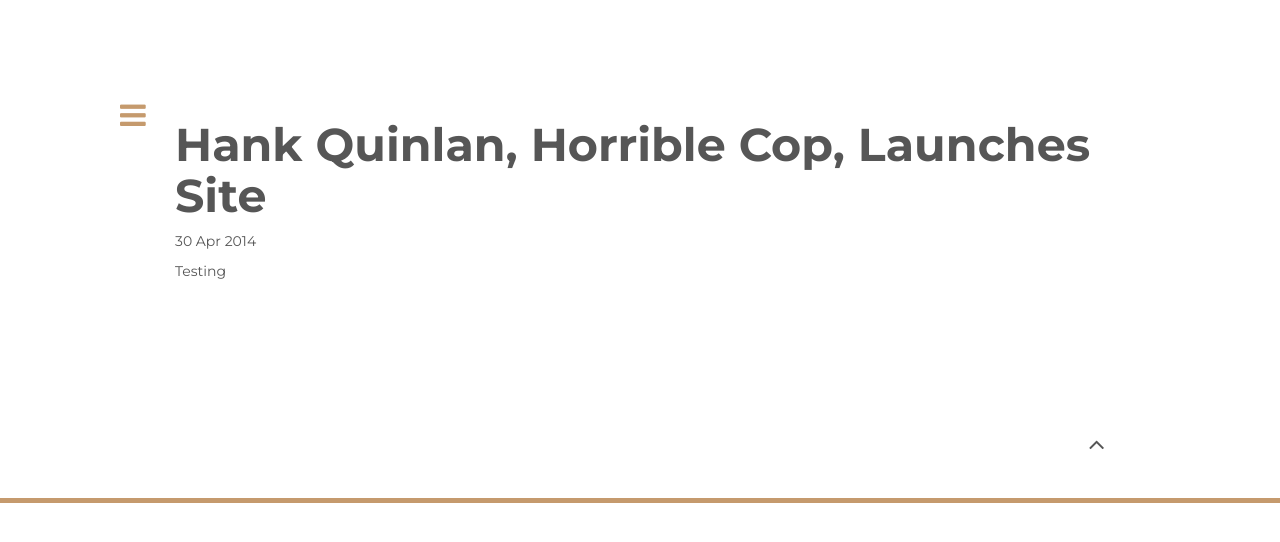
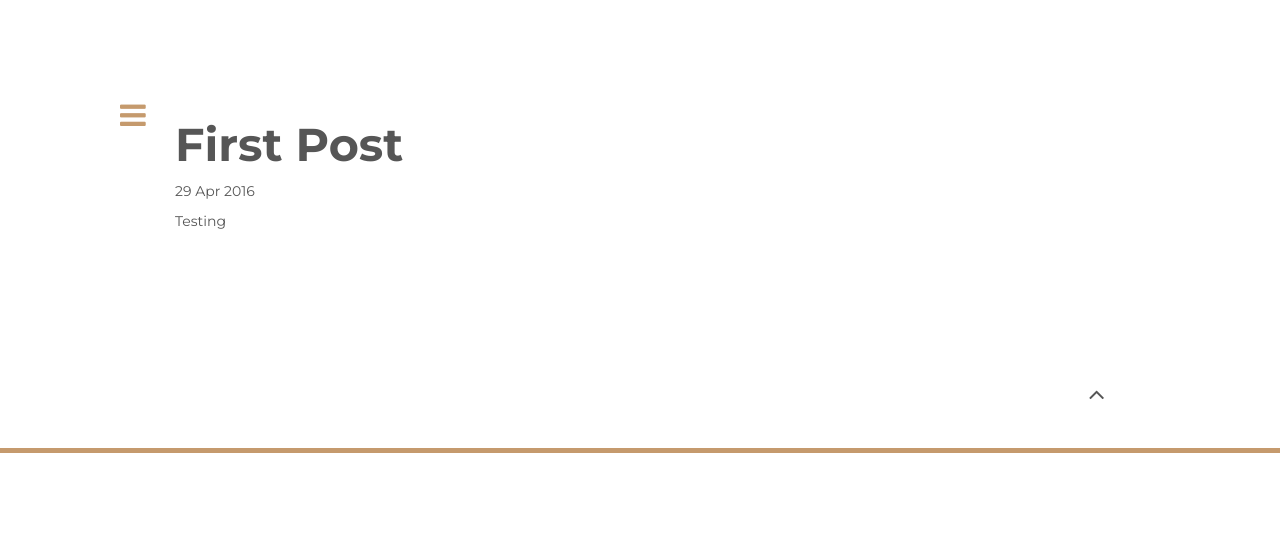
Before and after one commit to puds/serriferous.github.io, a Jekyll site: the page built from _posts/2016-04-29-first-post.md, in a window 1280 px wide. Shown: the top 542 px of the page. Built offline with Jekyll 4.4.1, drawn with Linux system fonts in a browser that asks for light colours; nearby versions of some CDN libraries; comment, search, counter and statistics services are not loaded.

Commit message:
Update 2016-04-29-first-post.md

```diff
--- a/_posts/2016-04-29-first-post.md
+++ b/_posts/2016-04-29-first-post.md
@@ -1,7 +1,7 @@
 ---
 layout: post
-title: "Hank Quinlan, Horrible Cop, Launches Site"
-date: 2014-04-30
+title: "First Post"
+date: 2016-04-29
 category: blog
 ---
 
```
